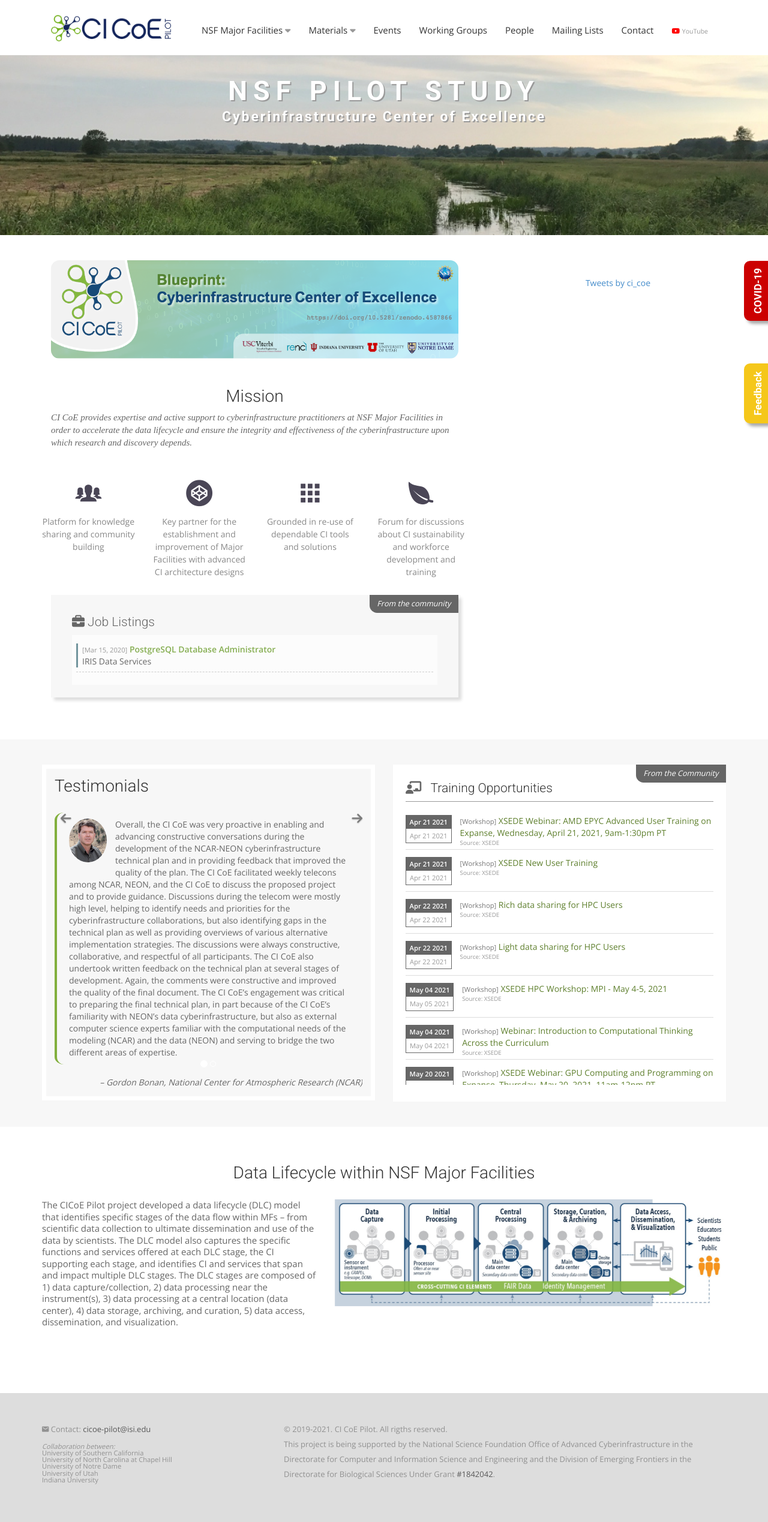
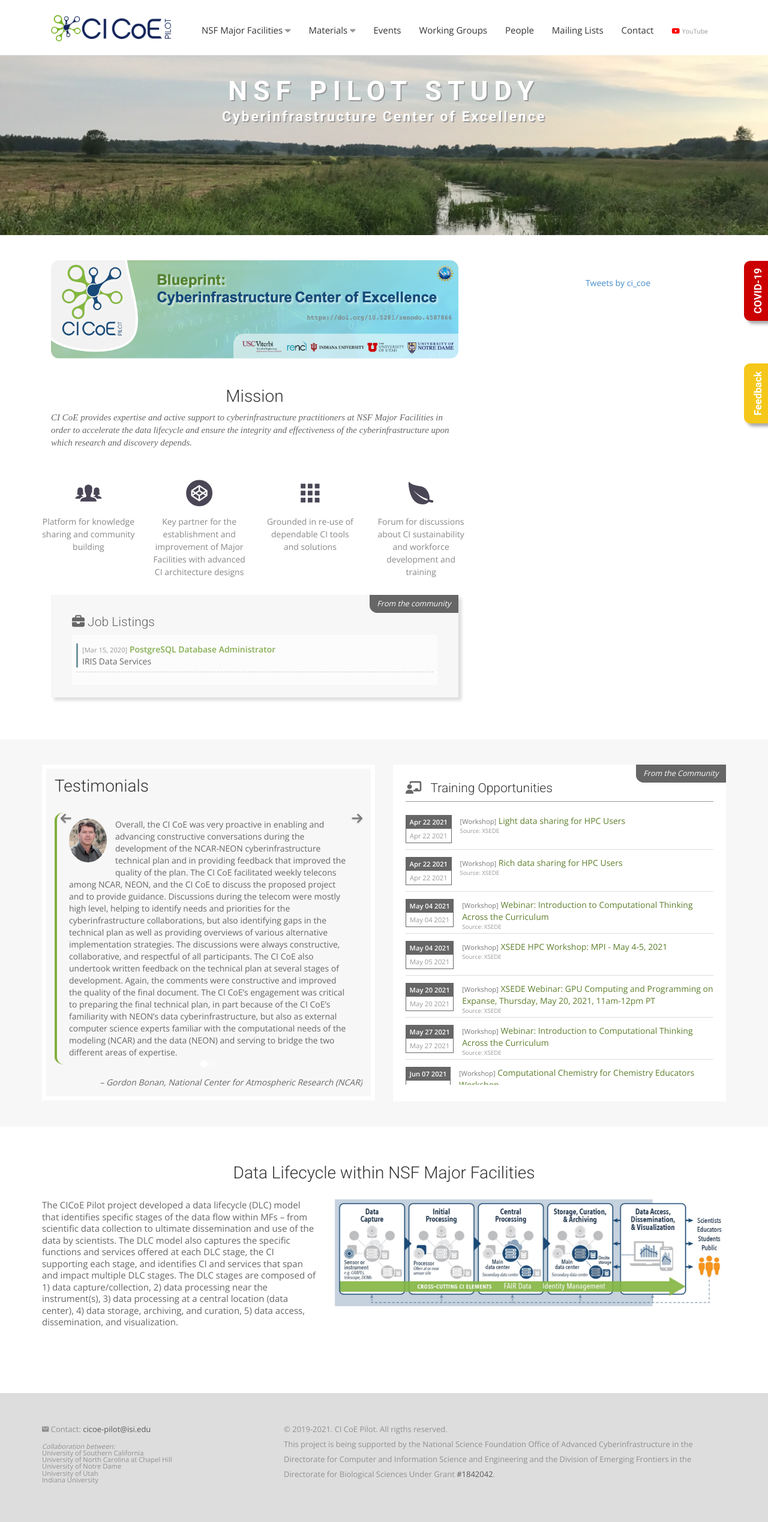
Before and after one commit to cicoe/cicoe.github.io, a Jekyll site: the page built from index.html, in a window 1280 px wide. Shown: the whole page at 60% size. Built offline with Jekyll 4.4.1, drawn with Linux system fonts in a browser that asks for light colours; nearby versions of some CDN libraries; some web fonts are replaced; comment, search, counter and statistics services are not loaded.

Commit message:
updated training events

```diff
--- a/_data/training_opportunities.yml
+++ b/_data/training_opportunities.yml
@@ -1,18 +1,10 @@
 - categroy: Workshop
-  end_date: April 21, 2021
+  end_date: April 22, 2021
   source: XSEDE
-  start_date: April 21, 2021
+  start_date: April 22, 2021
   time: ''
-  title: 'XSEDE Webinar: AMD EPYC Advanced User Training on Expanse, Wednesday, April
-    21, 2021, 9am-1:30pm PT'
-  website: "https://www.xsede.org/web/xup/course-calendar/-/training-user/class/2311/session/3971/register"
-- categroy: Workshop
-  end_date: April 21, 2021
-  source: XSEDE
-  start_date: April 21, 2021
-  time: ''
-  title: XSEDE New User Training
-  website: "https://www.xsede.org/web/xup/course-calendar/-/training-user/class/1771/session/4000/register"
+  title: Light data sharing for HPC Users
+  website: "https://www.xsede.org/web/xup/course-calendar/-/training-user/class/2315/session/3976/register"
 - categroy: Workshop
   end_date: April 22, 2021
   source: XSEDE
@@ -21,12 +13,12 @@
   title: Rich data sharing for HPC Users
   website: "https://www.xsede.org/web/xup/course-calendar/-/training-user/class/2315/session/3976/register"
 - categroy: Workshop
-  end_date: April 22, 2021
+  end_date: May 04, 2021
   source: XSEDE
-  start_date: April 22, 2021
+  start_date: May 04, 2021
   time: ''
-  title: Light data sharing for HPC Users
-  website: "https://www.xsede.org/web/xup/course-calendar/-/training-user/class/2315/session/3976/register"
+  title: 'Webinar: Introduction to Computational Thinking Across the Curriculum'
+  website: "https://www.xsede.org/web/xup/course-calendar/-/training-user/class/2334/session/3996/register"
 - categroy: Workshop
   end_date: May 05, 2021
   source: XSEDE
@@ -34,13 +26,6 @@
   time: ''
   title: 'XSEDE HPC Workshop: MPI - May 4-5, 2021'
   website: "https://www.xsede.org/web/xup/course-calendar/-/training-user/class/2336/session/3999/register"
-- categroy: Workshop
-  end_date: May 04, 2021
-  source: XSEDE
-  start_date: May 04, 2021
-  time: ''
-  title: 'Webinar: Introduction to Computational Thinking Across the Curriculum'
-  website: "https://www.xsede.org/web/xup/course-calendar/-/training-user/class/2334/session/3996/register"
 - categroy: Workshop
   end_date: May 20, 2021
   source: XSEDE
```
